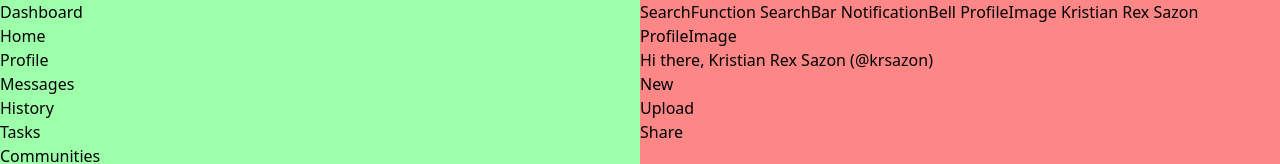
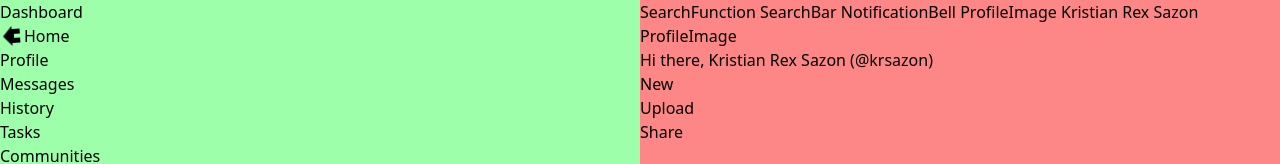
Before and after one commit to Alkedama/Admin-Dashboard, a React (Vite) app: page / in a window 1280 px wide. Shown: the top 164 px of the page. Built offline with nearby package versions, Linux system fonts and the light colour scheme.

Commit message:
Adds Icon(#1)

```diff
--- a/package.json
+++ b/package.json
@@ -14,6 +14,8 @@
     "react-dom": "^18.2.0"
   },
   "devDependencies": {
+    "@mdi/js": "^7.2.96",
+    "@mdi/react": "^1.6.1",
     "@types/react": "^18.2.15",
     "@types/react-dom": "^18.2.7",
     "@vitejs/plugin-react": "^4.0.3",
--- a/src/App.jsx
+++ b/src/App.jsx
@@ -1,6 +1,4 @@
 import { useState } from 'react'
-import reactLogo from './assets/react.svg'
-import viteLogo from '/vite.svg'
 // import './App.css'
 
 import './scss/App.scss'
@@ -14,7 +12,7 @@ function App() {
 
   return (
     <>
-    <div className='mainContainer'>
+    <div className='container'>
     <Header />
     <SideBar />
     <MainContent />
--- a/src/components/header.jsx
+++ b/src/components/header.jsx
@@ -1,5 +1,3 @@
-import React from 'react'
-
 const header = () => {
   return (
     <div className='header'>
--- a/src/components/mainContent.jsx
+++ b/src/components/mainContent.jsx
@@ -1,5 +1,3 @@
-import React from 'react'
-
 const mainContent = () => {
   return (
     <div className='mainContent'>
--- a/src/components/sidebar.jsx
+++ b/src/components/sidebar.jsx
@@ -1,11 +1,15 @@
-import React from 'react'
+import Icon from '@mdi/react';
+import { mdiHome } from '@mdi/js';
 
 const sidebar = () => {
   return (
     <div className='sidebar'>
-    <ul>
+      <ul>
         <li className="sidebarItem">Dashboard</li>
-        <li className="sidebarItem">Home</li>
+        <li className="sidebarItem flex">
+          <Icon path={mdiHome} title="User Profile" size={1} color="black" spin />
+         <span>Home</span>
+        </li>
         <li className="sidebarItem">Profile</li>
         <li className="sidebarItem">Messages</li>
         <li className="sidebarItem">History</li>
@@ -14,7 +18,7 @@ const sidebar = () => {
         <li className="sidebarItem">Settings</li>
         <li className="sidebarItem">Support</li>
         <li className="sidebarItem">Privacy</li>
-    </ul>
+      </ul>
     </div>
   )
 }
--- a/src/scss/App.scss
+++ b/src/scss/App.scss
@@ -11,9 +11,10 @@ $primary-color: #9dc2ff;
 
 body{
     background-color: $primary-color;
+    display: inline;
 }
 
-.mainContainer{
+.container{
     height: 100vh;
     display: grid;
     grid-template-columns: repeat(2, 1fr);
@@ -36,3 +37,7 @@ body{
     grid-column: 2 / 3;
     grid-row: 2 / 3;
 }
+
+// svg{
+//     display: inline;
+// }
--- a/tailwind.config.js
+++ b/tailwind.config.js
@@ -5,4 +5,7 @@ export default {
     extend: {},
   },
   plugins: [],
+  corePlugins: {
+    container: false,
+  }
 }
```
Also changed, not shown: 1 other file (tests, documents, lock files or other folders).
